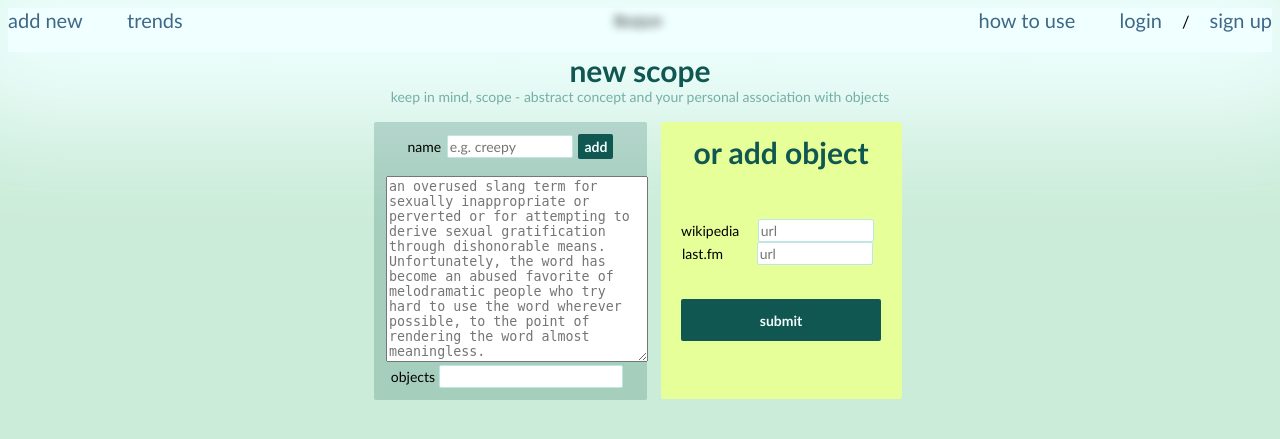
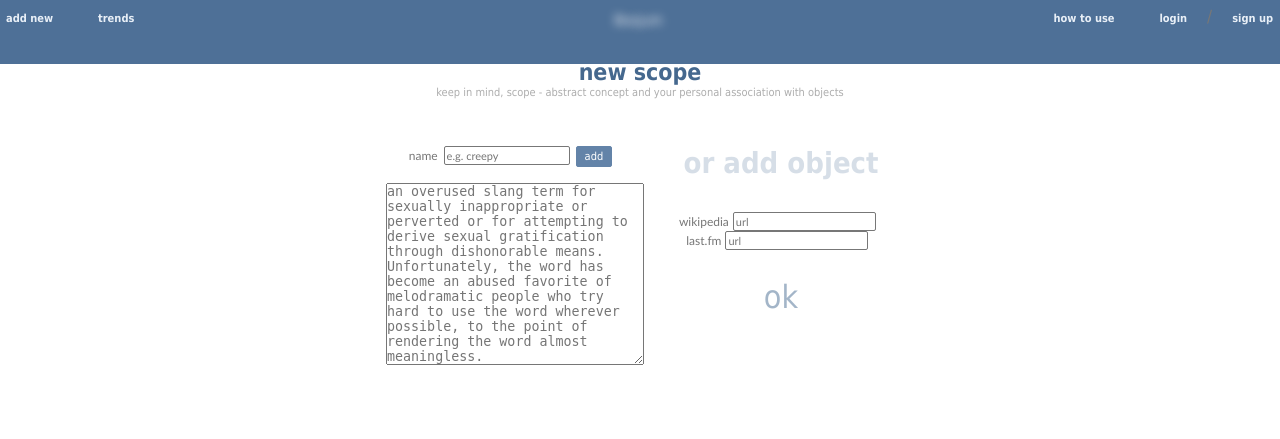
Before and after one commit to klapauciuz/boojum, a Flask app: page /tags/add in a window 1280 px wide. Shown: the top 439 px of the page. Run offline with Flask 2, Linux system fonts and the light colour scheme; the visitor is signed in with stand-in values (Sample User, id 1); data that the repository does not hold is empty; some libraries are stand-ins or nearby versions.

Commit message:
vk style

```diff
--- a/static/scripts/linktag.js
+++ b/static/scripts/linktag.js
@@ -28,12 +28,19 @@ $(document).ready(function(){
         type: 'POST',
         data: data,
         success:function(response) {
+            if('{{show_tags}}'.length != 0) {
+                $('.linked p').hide()
+            }
             console.log(data);
-            $('.linked_box_in_object .linked').append('<a class="new" href="/tags/'+tagsNames+'">'+tagsNames+'</a>');
-            $('.new').fadeTo('slow', 1);
-            $('.new').hover(function() {
-              $(this).removeClass('new');
+            var iiii = $('<a class="new" href="/tags/'+tagsNames+'">'+tagsNames+'</a>');
+            $('.linked_box_in_object .linked').append(iiii);
+            $(iiii).fadeTo('slow', 1);
+            $(iiii).hover(function() {
+                $(this).removeClass('new');
             });
+            setTimeout(function() {
+                $(iiii).removeClass('new');
+            }, 2000);
         },
         error: function(err) {
           console.log(JSON.stringify(err));
--- a/static/scripts/upload.js
+++ b/static/scripts/upload.js
@@ -19,9 +19,11 @@ $(document).ready(function(){
                     var item2= document.createElement('img');
                     item.setAttribute("href", "/static/images/"+ $('input[type=file]')[0].files[0].name)
                         item.setAttribute("target", "_blank");
+                        item.setAttribute("style", "opacity: 0;");
                             item2.setAttribute("src", "/static/images/"+ $('input[type=file]')[0].files[0].name);
                                 item.appendChild(item2);
                                     salvattore.appendElements(grid, [item]);
+                                    $(item).fadeTo(1200, 1);
             },
         });
     })
--- a/static/style.css
+++ b/static/style.css
@@ -1,53 +1,94 @@
+html,body,blockquote,code,h1,h2,h3,h4,h5,h6,p,pre{margin:0;padding:0}
+button,fieldset,form,input,legend,textarea,select{margin:0;padding:0}
+fieldset{border:0}
+a,a *{cursor:pointer}
+hr,img{border:0}
+
 body {
-    background: #caecd8;
-    font-family: 'Trebuchet MS', sans-serif;
+    background: #fff;
+    font-family: tahoma, arial, verdana, sans-serif, 'Lucida Sans';
     font-size: 14px;
+    color:rgb(119, 119, 119);
 }
 
 a {
-    color: #2C7E76;
-    opacity: 0.9;
+    color: rgb(43, 88, 122);
+    font-size: 11px;
+    font-weight: normal;
+    height: 13px;
+    direction: ltr;
+    zoom: 1;
 }
 
 a:hover, #profile a:hover {
-    opacity: 1;
+    text-decoration: underline;
 
 }
 
+.image-upload {
+    display: inline-block;
+    float: right;
+    opacity: 0.5;
+    font-family: 'Trebuchet MS', sans-serif;
+    font-size: 12px;
+}
+
+.image-upload:hover {
+    opacity: 1;
+}
+
+.image-upload img {
+    cursor: pointer !important;
+    margin-top: 11px;
+    margin-right: 12px;
+}
+
+.image-upload > input
+{
+    display: none;
+}
 input[type="text"],
 input[type="password"] {
     background: white;
-    border: 1px solid #BFE6E2;
+    width: auto;
+    border: 1px solid rgb(119, 119, 119);
     padding: 2px;
     font-family: 'Trebuchet MS', sans-serif;
-    font-size: 14px;
+    font-size: 11px;
     -moz-border-radius: 2px;
     -webkit-border-radius: 2px;
     margin-right: 3%;
-    color: #105751;
+    color: rgb(119, 119, 119);
+}
+
+
+label{
+    font-family: 'Trebuchet MS', sans-serif;
+    font-size: 12px;
+    color: rgb(119, 119, 119);
 }
 
 input[type="submit"] {
-    background: #105751;
-    border: 2px solid #105751;
-    padding: 2px 4px;
-    font-family: 'Trebuchet MS', sans-serif;
-    font-size: 14px;
-    font-weight: bold;
-    -moz-border-radius: 2px;
-    -webkit-border-radius: 2px;
-    color: #F0FFFF;
+    padding: 3px 8px 3.5px 8px;
+    font-size: 11px;
+    display: inline-block;
+    zoom: 1;
     cursor: pointer;
-}
-
-input[type="submit"]:hover {
-    background: rgba(16, 87, 81, 1);
-    border: 2px solid rgba(16, 87, 81, 1);
-    opacity: 0.8;
+    white-space: nowrap;
+    outline: none;
+    font-family: tahoma, arial, verdana, sans-serif, Lucida Sans;
+    vertical-align: top;
+    overflow: visible;
+    line-height: 13px;
+    text-decoration: none;
+    background: none;
+    background-color: #6383a8;
+    color: #FFF;
+    border-radius: 2px;
+    border: 1px solid #6383a8;
 }
 
 #add {
-    background-color: rgba(16, 87, 81, 0.2);
     border-radius: 2px 2px 2px 2px;
     padding: 12px;
     display: inline-block;
@@ -60,11 +101,9 @@ input[type="submit"]:hover {
     width: 241px;
     height: 264.5px;
     display: inline-block;
-    background-color: rgba(230,255,153,1);
     border-radius: 2px 2px 2px 2px;
     padding-top: 12px;
 }
-
 
 .MainContainer {
     width: 80%;
@@ -75,8 +114,11 @@ input[type="submit"]:hover {
 }
 
 input#wide_submit {
-    height: 42px;
-    width: 200px;
+    height: 33px;
+    font-size: 32px !important;
+    background-color: transparent !important;
+    border-color: transparent !important;
+    color: rgba(153, 173, 194, 0.9) !important;
 }
 
 .btn {
@@ -166,17 +158,10 @@ div.page {
 }
 
 h1 {
-    color: #2C7E76;
-    font-size: 30px;
-    opacity: 0.4;
+    color: rgba(153, 173, 194, 0.4);
+    font-size: 29px;
     cursor: default;
 }
-
-.tags h1:hover, .objects h1:hover, .people h1:hover {
-    opacity: 1;
-    color: rgb(44, 126, 118);
-}
-
 
 
 div.page div.navigation {
@@ -194,10 +179,34 @@ div.page div.navigation a {
     font-weight: bold;
 }
 
+.all {
+    background: #E9EDF1;
+    border-radius: 2px 0px 0px 2px;
+    margin-bottom: 3px;
+}
+
 h2 {
-    font-size: 30px;
-    margin: 0 0 15px 0;
-    color: #105751;
+    font-size: 23px;
+    color: #45688E;
+    border-radius: 2px;
+    display: inline-block;
+    margin-top: -5px;
+}
+
+h2.name {
+    margin-top: 0px;
+    width: auto;
+    font-size: 19px;
+    color: #4e7097;
+    background: #E9EDF1;
+    background-image: -webkit-linear-gradient(top, #E9EDF1, #ffffff);
+    background-image: -moz-linear-gradient(top, #E9EDF1, #ffffff);
+    background-image: -ms-linear-gradient(top, #E9EDF1, #ffffff);
+    background-image: -o-linear-gradient(top, #E9EDF1, #ffffff);
+    background-image: linear-gradient(to bottom, #E9EDF1, #ffffff);
+    padding: 4px;
+    border-radius: 0px 0px 2px 0px;
+    display: inline-block;
 }
 
 div.page div.body {
@@ -278,14 +287,11 @@ div.page div.twitbox {
 
 h3 {
     margin: 0;
-    font-size: 1em;
-    color: #2C7E76;
-    opacity: 1;
+    color: rgb(119, 119, 119);
+    font-family: tahoma, arial, verdana, sans-serif, 'Lucida Sans';
+    font-size: 11px;
     font-weight: normal;
-}
-
-.tagANDobject {
-    display: inline;
+    line-height: 16.5px;
 }
 
 h3.tagANDobject {
@@ -515,14 +539,14 @@ option {
 }
 
 
-#catName {
+#Boojum {
     top: 12px;
     position: absolute;
     left: 48%;
     cursor: default;
     display: inline;
     color: rgba(0, 0, 0, 0);
-    text-shadow: 0 0 10px black;
+    text-shadow: 0 0 10px white;
     cursor: default;
     -webkit-transition: all 0.8s;
     -moz-transition: all 0.8s;
@@ -548,25 +572,28 @@ option {
 }
 
 #menu {
-    width: 100%;
+    width: 99%;
     display: block;
     float: left;
-    background: #F0FFFF;
-    padding-bottom: 20px;
-    box-shadow: 0px 0px 120px 70px #F0FFFF;
+    padding: 6px;
+    background: #4e7097;
+    margin-bottom: 32px;
+    box-shadow: 0px 0px 0px 32px #4e7097 !important;
+    z-index: 1000000;
 }
 
 #menu a {
     padding-left: 20px;
     padding-right: 20px;
     text-decoration: none;
-    font-size: 20px;
-    color: rgb(43, 88, 122);
-
+    font-weight: bold;
+    font-size: 11px;
+    color: #E8EFF7;
+    text-shadow: 0px 1px 0px #4e7097;
 }
 
 #menu a:hover {
-    color: rgb(44, 126, 118);
+    text-decoration: underline;
 }
 
 #menu a:first-child{
--- a/templates/add_tag.html
+++ b/templates/add_tag.html
@@ -10,16 +10,14 @@
     <input type="text" name="name" style="width: 120px; margin: 0px 2px;" placeholder="e.g. creepy" value="{{ tag_name }}"/>
     <input type="submit" form="add" value="add"/><br><br>
     <textarea style="display: inline-block;" rows="12" cols="30" name="description" placeholder="an overused slang term for sexually inappropriate or perverted or for attempting to derive sexual gratification through dishonorable means. Unfortunately, the word has become an abused favorite of melodramatic people who try hard to use the word wherever possible, to the point of rendering the word almost meaningless."></textarea>
-    <label>objects</label>
-    <input type="text" name="objects" placeholder="" value=""/>
 </form>
 <form id="add_fromwiki" action="">
-    <h2>or add object</h2><br><br>
+    <h1>or add object</h1><br><br>
     <label>wikipedia</label>
-    <input type="text" name="urlwiki" placeholder="url" style='width: 110px; margin-left: 15px;' value=""/><br>
+    <input type="text" name="urlwiki" placeholder="url" value=""/><br>
     <label>last.fm</label>
-    <input type="text" name="urllast" placeholder="url" style='width: 110px; margin-left: 30px;' value=""/><br><br><br>
-    <input type="submit" form="add_fromwiki" id='wide_submit' value="submit"/>
+    <input type="text" name="urllast" placeholder="url" value=""/><br><br><br>
+    <input type="submit" form="add_fromwiki" id='wide_submit' value="ok"/>
 </form>
 </div>
 </center>
--- a/templates/base.html
+++ b/templates/base.html
@@ -28,7 +28,7 @@
 <body>
 {% block header %}
 <center>
-<div id='catName'>Boojum</div>
+<div id='Boojum'>Boojum</div>
 </center>
 <div id='menu'>
   <big style='float:left;'>
--- a/templates/index.html
+++ b/templates/index.html
@@ -7,14 +7,14 @@
   <h3>based on your interests and <i>personal behavior</i>, using his <i>powerful intelligence</i>, Boojum will suggest you realy suitable stuff from any direction, <a href="/register">try it now</a> and get a lot of nice things
   </h3> -->
   <h2>meet Boojum</h2>
-  <h3>Crazy coctail from lastfm, wikipedia, urbandictionary and other services combined in one
-  <br><a href="/register">Try</a> it now. <a href="/howtouse">WTF</a>?
+  <h3>Crazy coctail from lastfm, imdb, books.google, wikipedia, urbandictionary and others.
+  <br><a href="/register">Try it</a> now or visit <a href="/howtouse">WTF</a> page.
   </h3>
   <br>
 <!-- <h3 style="float: right; margin-right: 7%;">..or read <a href="/howtouse">how to use</a> page</h3> -->
   {% else %}
   <h2 class='tagANDobject'>trends</h2>
-  <h3 class='tagANDobject'><br>show <u>popular</u>, <u>newest</u></h3><br>
+  <h3 class='tagANDobject'>show <u>popular</u>, <u>newest</u></h3><br>
   {% endif %}
   <div class='MainContainer'>
   <ul class="tags" style='margin-left: 20%;'>
--- a/templates/login.html
+++ b/templates/login.html
@@ -12,7 +12,7 @@
       <dt>Password
       <dd><input type="password" name="password" size="30">
     </dl>
-    <div class="actions"><input type="submit" value="Sign In"></div><br>..not yet with Boojom? <a href="/register">sign up</a>, slowpoke
+    <div class="actions"><input type="submit" value="Sign In"></div><br><h3>..not yet with Boojom? <a href="/register">sign up</a>, slowpoke</h3>
   </form>
 </center>
 {% endblock content %}
--- a/templates/register.html
+++ b/templates/register.html
@@ -16,7 +16,7 @@
       <dt>Password <small>(repeat)</small>:
       <dd><input type="password" name="password2" size="30">
     </dl>
-    <div class="actions"><input type="submit" value="Sign Up"></div><br>..already have Boojom? <a href="/login">login</a> and discover
+    <div class="actions"><input type="submit" value="Sign Up"></div><br><h3>..already have Boojom? <a href="/login">login</a> and discover</h3>
   </form>
 </center>
 {% endblock content %}
```
Also changed, not shown: other parts of static/style.css (+149 -158 lines), static/scripts/add.js (+33 -5 lines), templates/object.html (+37 -47 lines), templates/tag.html (+15 -18 lines), static/add.png (added), static/add1.png (added), static/add2.png (added), static/add3.png (added), static/add4.png (added), static/rfresh.png (added), static/trash1.gif (renamed from static/trash_16x16.gif), static/trash2.gif (renamed from static/trash-icon-16x16.gif), static/update.png.
